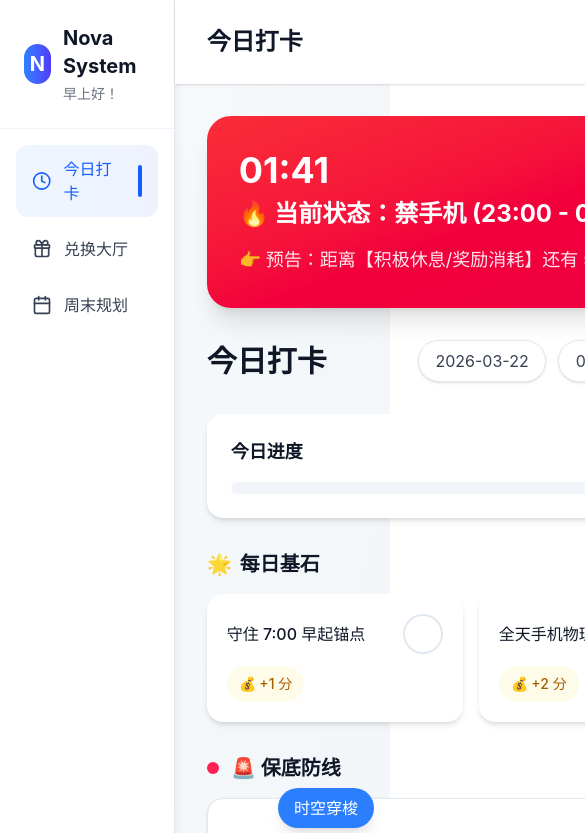
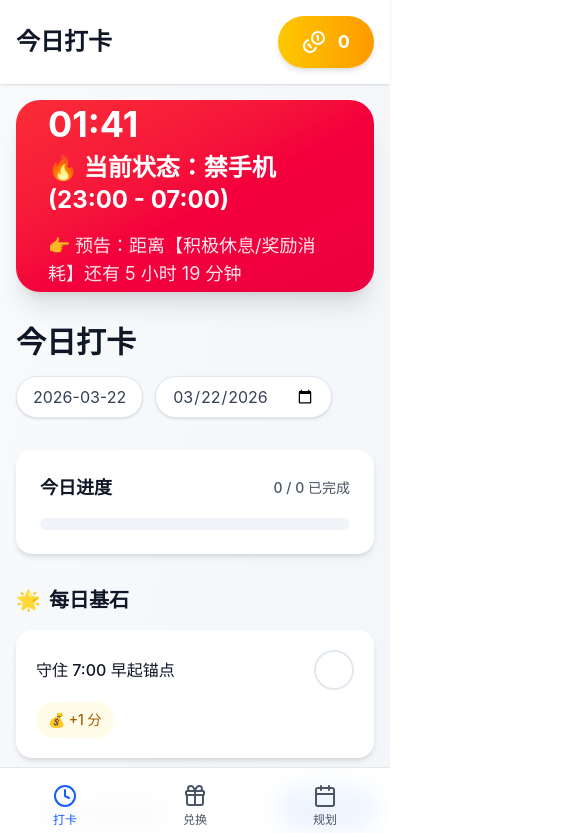
Before and after one commit to DeJavuAE86/personal_management, a Vue app: page / in a window 390 px wide. Shown: the top 833 px of the page, 585 px wide, since content can reach past the window. Built offline with nearby package versions, Linux system fonts and the light colour scheme.

Commit message:
feat: 实现无损响应式 UI 重构，移动端 App 化

```diff
--- a/src/App.vue
+++ b/src/App.vue
@@ -1,7 +1,7 @@
 <template>
-  <div class="min-h-screen bg-gradient-to-br from-slate-50 to-slate-100 flex">
+  <div class="min-h-screen bg-gradient-to-br from-slate-50 to-slate-100 flex flex-col md:flex-row">
     <!-- 左侧侧边栏 -->
-    <aside class="w-72 bg-white shadow-lg border-r border-slate-200 flex flex-col">
+    <aside class="w-72 bg-white shadow-lg border-r border-slate-200 flex flex-col hidden md:flex">
       <!-- 顶部 Logo 和名称 -->
       <div class="p-6 border-b border-slate-100">
         <div class="flex items-center gap-3">
@@ -191,9 +191,9 @@
     </aside>
 
     <!-- 右侧主内容区 -->
-    <main class="flex-1 flex flex-col">
+    <main class="flex-1 flex flex-col pb-20 md:pb-0">
       <!-- 顶部 Header -->
-      <header class="bg-white shadow-sm py-4 px-8 flex items-center justify-between sticky top-0 z-10">
+      <header class="bg-white shadow-sm py-4 px-4 md:px-8 flex items-center justify-between sticky top-0 z-10">
         <h2 class="text-2xl font-bold text-gray-900">{{ getPageTitle() }}</h2>
         <div class="flex items-center gap-4">
           <!-- 通知授权按钮 -->
@@ -214,10 +214,47 @@
       </header>
 
       <!-- 内容区 -->
-      <div class="flex-1 p-8">
+      <div class="flex-1 p-4 md:p-8">
         <router-view @task-complete="handleTaskComplete" />
       </div>
     </main>
+
+    <!-- 移动端底部导航 -->
+    <nav class="md:hidden fixed bottom-0 w-full bg-white/90 backdrop-blur-md border-t border-gray-200 z-50 flex justify-around items-center pb-2 pt-2">
+      <router-link
+        to="/"
+        class="flex flex-col items-center gap-1 p-2 transition-all"
+        :class="{
+          'text-blue-600': $route.path === '/',
+          'text-gray-600': $route.path !== '/'
+        }"
+      >
+        <Clock class="w-6 h-6" />
+        <span class="text-xs font-medium">打卡</span>
+      </router-link>
+      <router-link
+        to="/rewards"
+        class="flex flex-col items-center gap-1 p-2 transition-all"
+        :class="{
+          'text-blue-600': $route.path === '/rewards',
+          'text-gray-600': $route.path !== '/rewards'
+        }"
+      >
+        <Gift class="w-6 h-6" />
+        <span class="text-xs font-medium">兑换</span>
+      </router-link>
+      <router-link
+        to="/plan"
+        class="flex flex-col items-center gap-1 p-2 transition-all"
+        :class="{
+          'text-blue-600': $route.path === '/plan',
+          'text-gray-600': $route.path !== '/plan'
+        }"
+      >
+        <Calendar class="w-6 h-6" />
+        <span class="text-xs font-medium">规划</span>
+      </router-link>
+    </nav>
 
     <!-- 全局任务结算弹窗 -->
     <SettleModal
--- a/src/components/SettleModal.vue
+++ b/src/components/SettleModal.vue
@@ -1,6 +1,6 @@
 <template>
   <div v-if="visible" class="fixed inset-0 flex items-center justify-center bg-black/50 backdrop-blur-sm z-9999">
-    <div class="bg-white rounded-3xl p-8 max-w-md w-full mx-4 shadow-2xl transform transition-all">
+    <div class="bg-white rounded-3xl p-6 md:p-8 w-[90%] md:w-full max-w-md mx-4 shadow-2xl transform transition-all">
       <!-- 弹窗标题 -->
       <h3 class="text-2xl font-bold text-gray-900 mb-6 text-center">任务结算</h3>
 
--- a/src/views/DailyTasks.vue
+++ b/src/views/DailyTasks.vue
@@ -142,10 +142,10 @@
         <span class="text-amber-500">🌟</span>
         每日基石
       </h2>
-      <div class="flex gap-4">
+      <div class="flex flex-col md:flex-row gap-4 md:gap-4">
         <!-- 早起习惯 -->
         <div
-          class="flex-shrink-0 w-64 bg-white rounded-2xl shadow-md p-5 cursor-pointer transition-all hover:shadow-lg transform hover:-translate-y-1"
+          class="flex-shrink-0 w-full md:w-64 bg-white rounded-2xl shadow-md p-5 cursor-pointer transition-all hover:shadow-lg transform hover:-translate-y-1"
           :class="{ 'opacity-60': habits.earlyRise.completed }"
           @click="toggleHabit('earlyRise')"
         >
@@ -165,7 +165,7 @@
 
         <!-- 手机物理隔离习惯 -->
         <div
-          class="flex-shrink-0 w-64 bg-white rounded-2xl shadow-md p-5 cursor-pointer transition-all hover:shadow-lg transform hover:-translate-y-1"
+          class="flex-shrink-0 w-full md:w-64 bg-white rounded-2xl shadow-md p-5 cursor-pointer transition-all hover:shadow-lg transform hover:-translate-y-1"
           :class="{ 'opacity-60': habits.phoneIsolation.completed }"
           @click="toggleHabit('phoneIsolation')"
         >
@@ -191,7 +191,7 @@
         <div class="w-3 h-3 bg-rose-500 rounded-full"></div>
         <h2 class="text-xl font-semibold text-gray-900">🚨 保底防线</h2>
       </div>
-      <div class="grid grid-cols-2 gap-4">
+      <div class="grid grid-cols-1 md:grid-cols-2 gap-4">
         <TaskCard
           v-for="task in minTasks"
           :key="task.id"
@@ -214,7 +214,7 @@
         <div class="w-3 h-3 bg-blue-500 rounded-full"></div>
         <h2 class="text-xl font-semibold text-gray-900">🎯 核心目标</h2>
       </div>
-      <div class="grid grid-cols-2 gap-4">
+      <div class="grid grid-cols-1 md:grid-cols-2 gap-4">
         <TaskCard
           v-for="task in standardTasks"
           :key="task.id"
@@ -244,7 +244,7 @@
         <p class="text-gray-600 font-medium">🔒 完成所有标准任务后解锁超频模式</p>
       </div>
 
-      <div v-else class="grid grid-cols-2 gap-4">
+      <div v-else class="grid grid-cols-1 md:grid-cols-2 gap-4">
         <TaskCard
           v-for="task in extraTasks"
           :key="task.id"
--- a/src/views/RewardCenter.vue
+++ b/src/views/RewardCenter.vue
@@ -5,7 +5,7 @@
     </div>
 
     <!-- 奖励网格 -->
-    <div class="grid grid-cols-3 gap-6">
+    <div class="grid grid-cols-1 md:grid-cols-2 lg:grid-cols-3 gap-4 md:gap-6">
       <div
         v-for="reward in REWARD_LIST"
         :key="reward.id"
```
